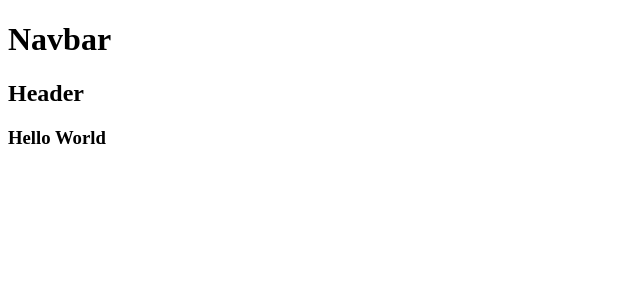
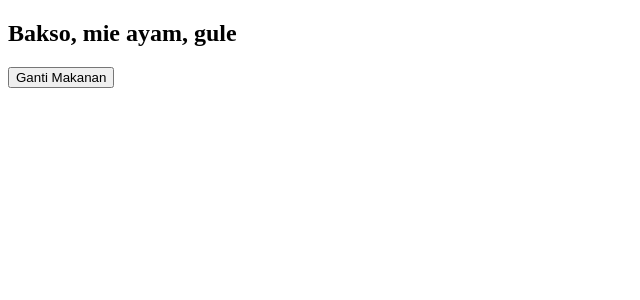
Before and after one commit to andhip/ReactJS, a React (Create React App) app: page / in a window 1280 px wide. Shown: the top 300 px of the page, without its empty margins (0-640 px from the left). Built offline with nearby package versions, Linux system fonts and the light colour scheme.

Commit message:
learn Variable n StateProperties

```diff
--- /dev/null
+++ b/src/StateProp.js
@@ -0,0 +1,19 @@
+import React, { Component } from 'react'
+
+export default class StateProp extends Component {
+    constructor(props) {
+        super(props);
+        this.state = {
+            food : 'Bakso, mie ayam, gule'
+        }
+    }
+
+    render() {
+        return (
+            <div>
+                <h2>{this.state.food}</h2>
+                <button onClick = {() => this.setState({food: ('Kikil kambing')})}>Ganti Makanan</button>
+            </div>
+        )
+    }
+}
--- /dev/null
+++ b/src/Variable.js
@@ -0,0 +1,31 @@
+import React from 'react'
+
+//Variavle sifatnya global scope
+// Const dan Let sifatnya block scope {}, tetap
+
+
+// const
+// const harga = 3000;
+
+// Var
+// var harga = 2000;
+// if(true) {
+//   var  harga = '$250000'
+// }
+
+// Let
+let harga = 2000;
+if(true) {
+    harga = '$250000'
+}
+
+
+const Variable = () => {
+    return (
+        <div>
+            <h2>Harga  : {harga}</h2>
+        </div>
+    )
+}
+
+export default Variable
--- a/src/index.js
+++ b/src/index.js
@@ -1,11 +1,12 @@
 import React from 'react';
 import ReactDOM from 'react-dom';
-import App from './App';
-
+// import App from './App';
+// import Variable from './Variable'
+import StateProp from './StateProp';
 
 ReactDOM.render(
   <React.StrictMode>
-    <App />
+    <StateProp />
   </React.StrictMode>,
   document.getElementById('root')
 );
```
